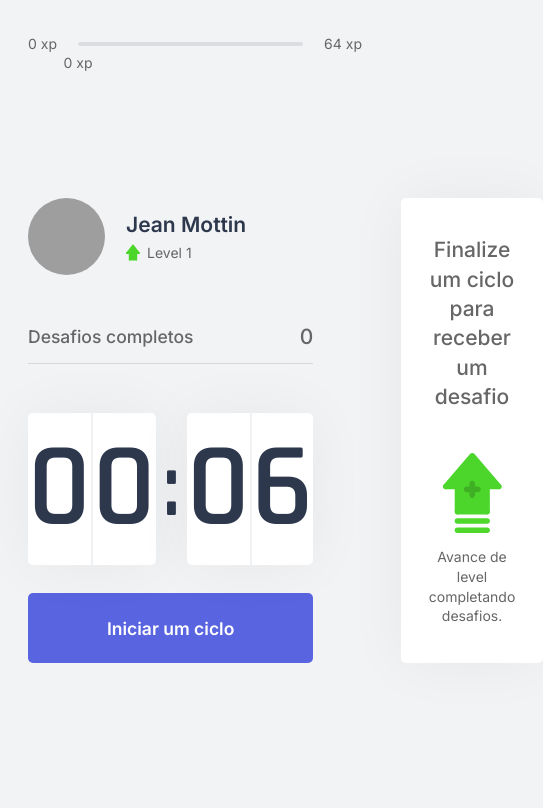
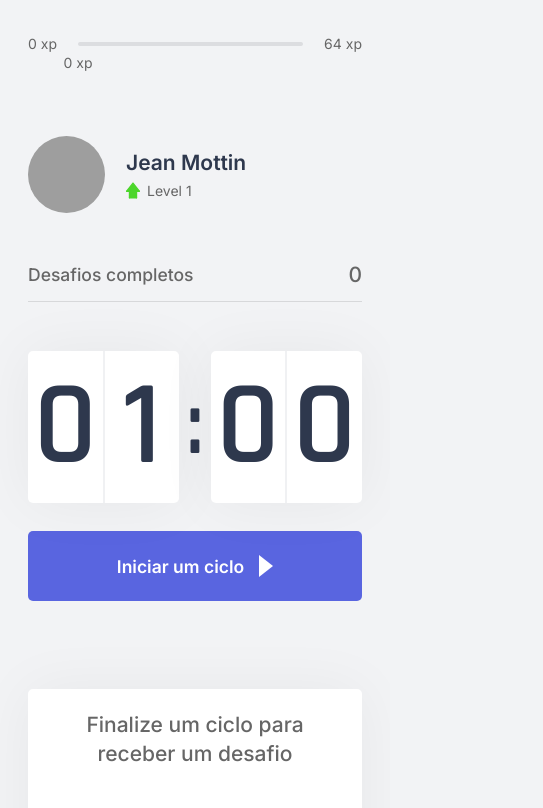
Before and after one commit to jeanmottin12/nlw4-moveit, a Next.js app: page / in a window 390 px wide. Shown: the top 808 px of the page, 543 px wide, since content can reach past the window. Built offline with nearby package versions, Linux system fonts and the light colour scheme; grey boxes are pictures that could not be loaded.

Commit message:
make home responsive and add some icons

```diff
--- a/src/components/Countdown.tsx
+++ b/src/components/Countdown.tsx
@@ -2,7 +2,6 @@ import { useContext } from 'react';
 import { CountdownContext } from '../contexts/CountdownContext';
 
 import styles from '../styles/components/Countdown.module.css';
-
 
 export function Countdown() {
   const {
@@ -37,6 +36,7 @@ export function Countdown() {
           className={styles.countdownButton}
         >
           Ciclo encerrado
+          <img src="/icons/check_circle.svg" alt="Check Circle icon"/>
         </button>
       ) : (
         <>
@@ -47,6 +47,9 @@ export function Countdown() {
               onClick={resetCountdown}
             >
               Abandonar ciclo
+              <svg width="40" height="40" viewBox="0 0 40 40" fill="none" xmlns="http://www.w3.org/2000/svg">
+                <path d="M27 14.41L25.59 13L20 18.59L14.41 13L13 14.41L18.59 20L13 25.59L14.41 27L20 21.41L25.59 27L27 25.59L21.41 20L27 14.41Z" fill="#666666"/>
+              </svg>
             </button>
           ) : (
             <button
@@ -55,6 +58,7 @@ export function Countdown() {
               onClick={startCountdown}
             >
               Iniciar um ciclo
+              <i></i>
             </button>
           )}
         </>
--- a/src/contexts/CountdownContext.tsx
+++ b/src/contexts/CountdownContext.tsx
@@ -21,7 +21,7 @@ let countdownTimeout: NodeJS.Timeout;
 export function CountdownProvider({ children }: CountdownProviderProps) {
   const { startNewChallenge } = useContext(ChallengesContext);
 
-  const [time, setTime] = useState(0.1 * 60);
+  const [time, setTime] = useState(1 * 60);
   const [isActive, setIsActive] = useState(false);
   const [hasFinished, setHasFinished] = useState(false);
 
@@ -35,7 +35,7 @@ export function CountdownProvider({ children }: CountdownProviderProps) {
   function resetCountdown() {
     clearTimeout(countdownTimeout);
     setIsActive(false);
-    setTime(0.1 * 60);
+    setTime(1 * 60);
     setHasFinished(false);
   }
 
--- a/src/styles/components/Countdown.module.css
+++ b/src/styles/components/Countdown.module.css
@@ -59,6 +59,15 @@
   transition: background-color 0.2s;
 }
 
+.countdownButton i {
+  width: 0;
+  height: 0;
+  border-top: 11px solid transparent;
+  border-bottom: 11px solid transparent;
+  border-left: 14px solid white;
+  margin-left: 15px;
+}
+
 .countdownButton:not(:disabled):hover {
   background: var(--blue-dark);
 }
@@ -73,8 +82,17 @@
   color: var(--white);
 }
 
+.countdownButtonActive:not(:disabled):hover svg path {
+  fill: var(--white);
+}
+
 .countdownButton:disabled {
   background: var(--white);
   color: var(--text);
   cursor: not-allowed;
+  border-bottom: 4px solid var(--green);
 }
+
+.countdownButton:disabled img {
+  margin-left: 15px;
+}
--- a/src/styles/pages/Home.module.css
+++ b/src/styles/pages/Home.module.css
@@ -8,7 +8,6 @@
   flex-direction: column;
 }
 
-
 .container section {
   flex: 1;
 
@@ -17,3 +16,11 @@
   gap: 6.25rem;
   align-content: center;
 }
+
+@media (max-width: 992px) {
+  .container section {
+    padding-top: 6rem;
+    padding-bottom: 6rem;
+    grid-template-columns: 1fr;
+  }
+}
```
Also changed, not shown: public/icons/check_circle.svg (added).
